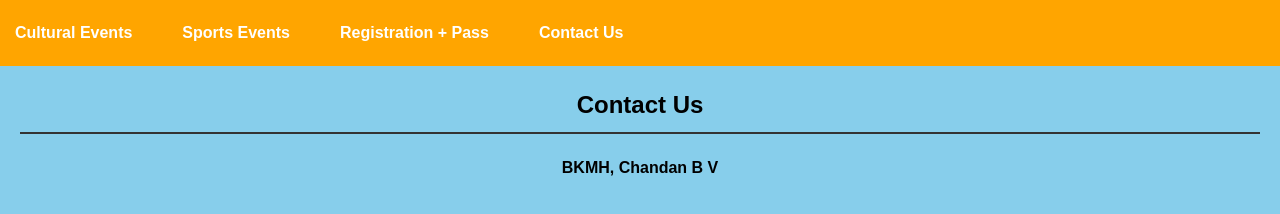
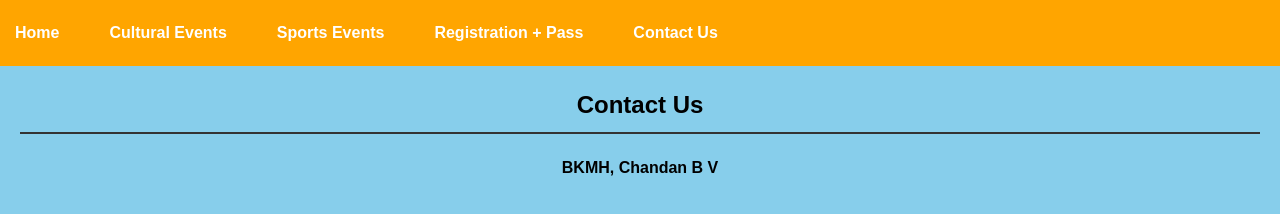
Before and after one commit to kushalkumarj2006/Abhyudaya25, a plain HTML site: page contact_us.html in a window 1280 px wide. Drawn offline with Linux system fonts and the light colour scheme.

Commit message:
Update contact_us.html

```diff
--- a/contact_us.html
+++ b/contact_us.html
@@ -9,6 +9,7 @@
 <body>
     <nav>
         <ul>
+            <li><a href="index.html"><b>Home</b></a></li>
             <li><a href="cultural_events.html"><b>Cultural Events</b></a></li>
             <li><a href="sports_events.html"><b>Sports Events</b></a></li>
             <li><a href="registration_pass.html"><b>Registration + Pass</b></a></li>
```
